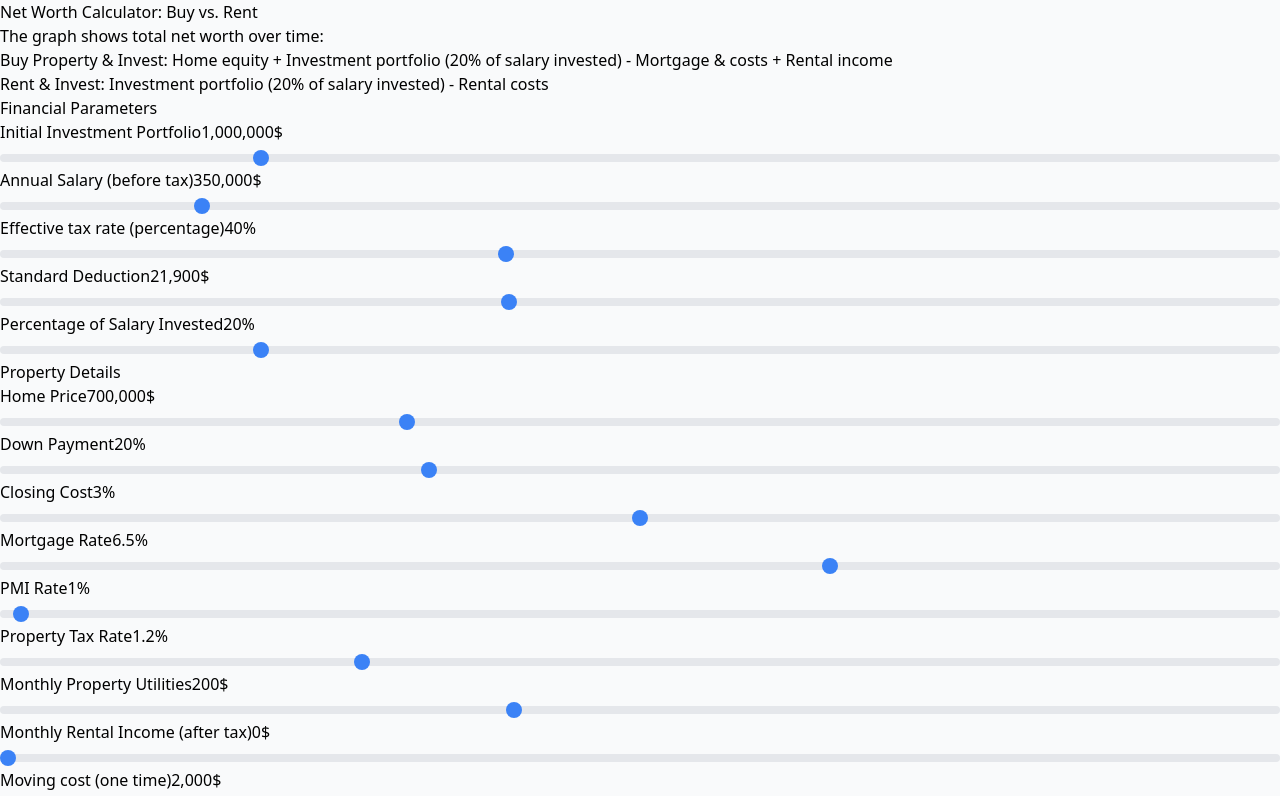
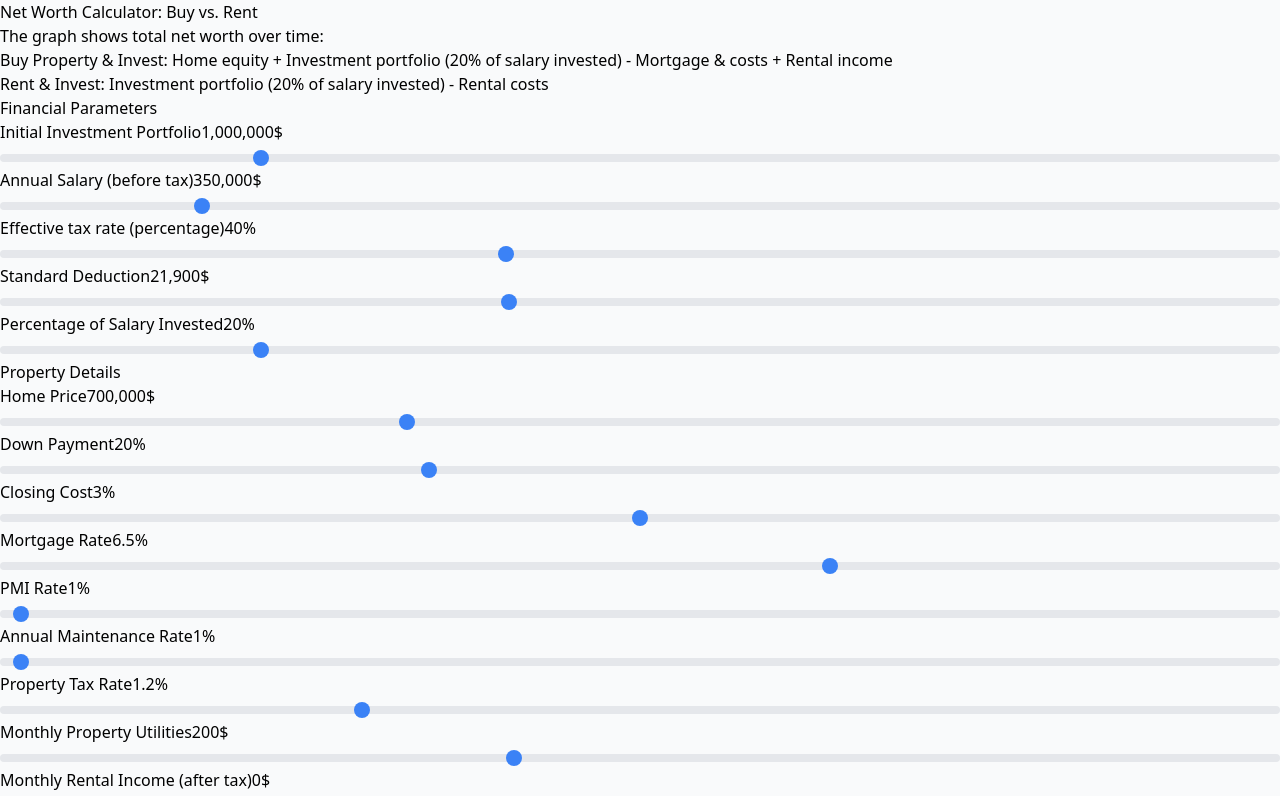
Before and after one commit to MaksimDan/housing-calculator, a React (Vite) app: page / in a window 1280 px wide. Shown: the top 796 px of the page. Built offline with nearby package versions, Linux system fonts and the light colour scheme.

Commit message:
add annual maintenance rate lever

```diff
--- a/src/HousingCalculator.tsx
+++ b/src/HousingCalculator.tsx
@@ -117,6 +117,7 @@ const HousingCalculator = () => {
   const [closingCostPercent, setClosingCostPercent] = useState(3);
   const [movingCost, setMovingCost] = useState(2000);
   const [rentDeposit, setRentDeposit] = useState(500); // Security deposit for renting apartment
+  const [annualMaintainanceRate, setAnnualMaintainanceRate] = useState(1);
 
   // Monthly costs
   const [monthlyRenterInsurance, setMonthlyRenterInsurance] = useState(10);
@@ -136,7 +137,6 @@ const HousingCalculator = () => {
 
   // === FIXED RATES (annual) ===
   const ANNUAL_HOMEOWNERS_INSURANCE_RATE = 0.0065; // 0.65% of home value
-  const ANNUAL_MAINTENANCE_RATE = 0.01; // 1% of home value
   const MORTGAGE_YEARS = 30;
 
   // Calculate mortgage payment breakdown for a given year
@@ -217,7 +217,7 @@ const HousingCalculator = () => {
       // === MONTHLY HOUSING COSTS ===
       const monthlyPropertyTax = yearlyPropertyTaxes / 12;
       const monthlyHomeInsurance = (currentHomeValue * ANNUAL_HOMEOWNERS_INSURANCE_RATE) / 12;
-      const monthlyMaintenance = (currentHomeValue * ANNUAL_MAINTENANCE_RATE) / 12;
+      const monthlyMaintenance = (currentHomeValue * annualMaintainanceRate / 100) / 12;
       const monthlyPMI = downPaymentPercent < 20 ? (mortgageBalance * PMIRate / 100) / 12 : 0;
 
       const totalMonthlyHomeownerCosts =
@@ -328,7 +328,8 @@ const HousingCalculator = () => {
     monthlyRentalIncome,
     movingCost,
     rentDeposit,
-    PMIRate
+    PMIRate,
+    annualMaintainanceRate
   ]);
 
   const Input = ({ label, value, onChange, min, max, step, suffix = "" }) => (
@@ -477,6 +478,15 @@ const HousingCalculator = () => {
               label="PMI Rate"
               value={PMIRate}
               onChange={setPMIRate}
+              min={0}
+              max={100}
+              step={1}
+              suffix="%"
+            />
+             <Input
+              label="Annual Maintenance Rate"
+              value={annualMaintainanceRate}
+              onChange={setAnnualMaintainanceRate}
               min={0}
               max={100}
               step={1}
```
